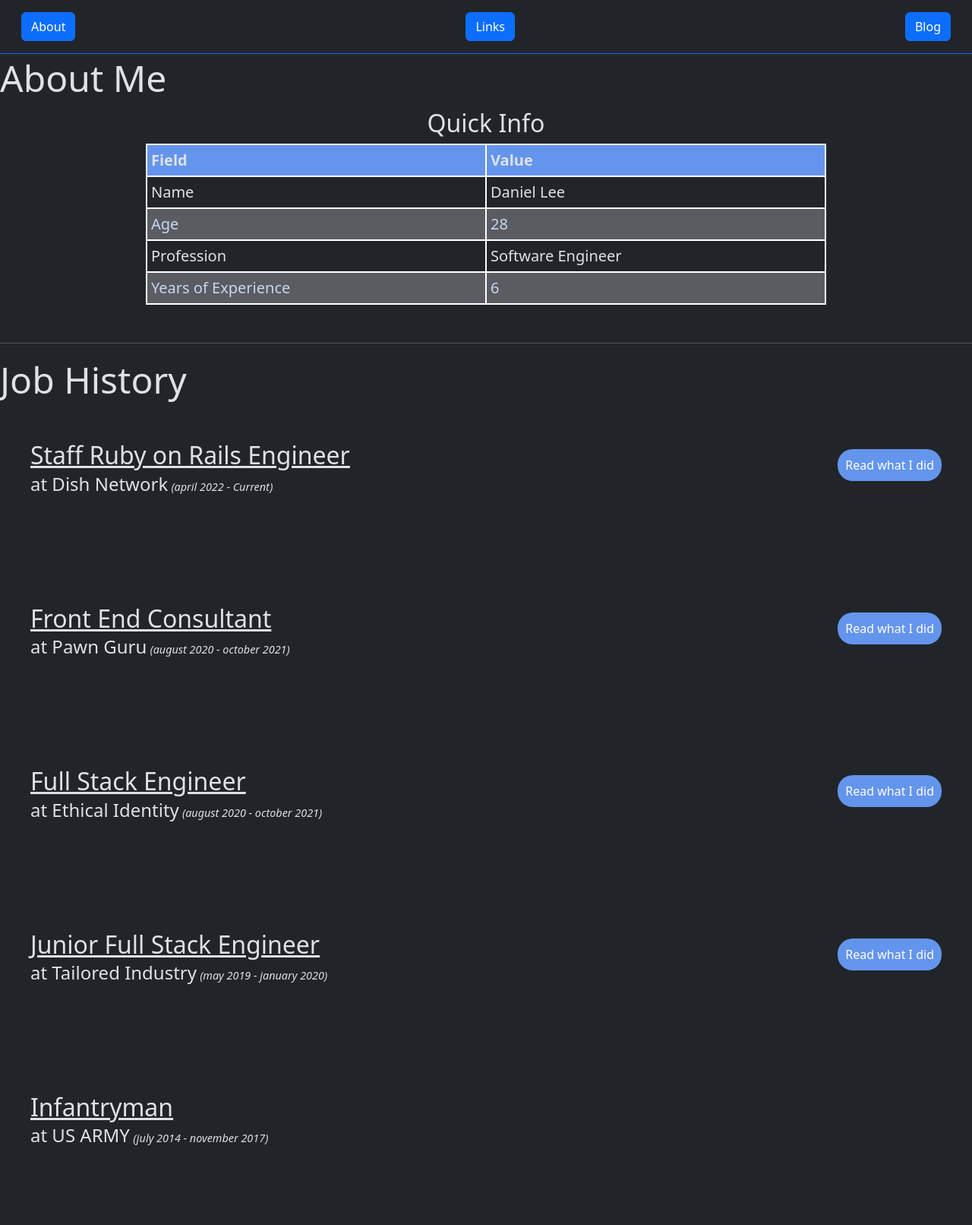
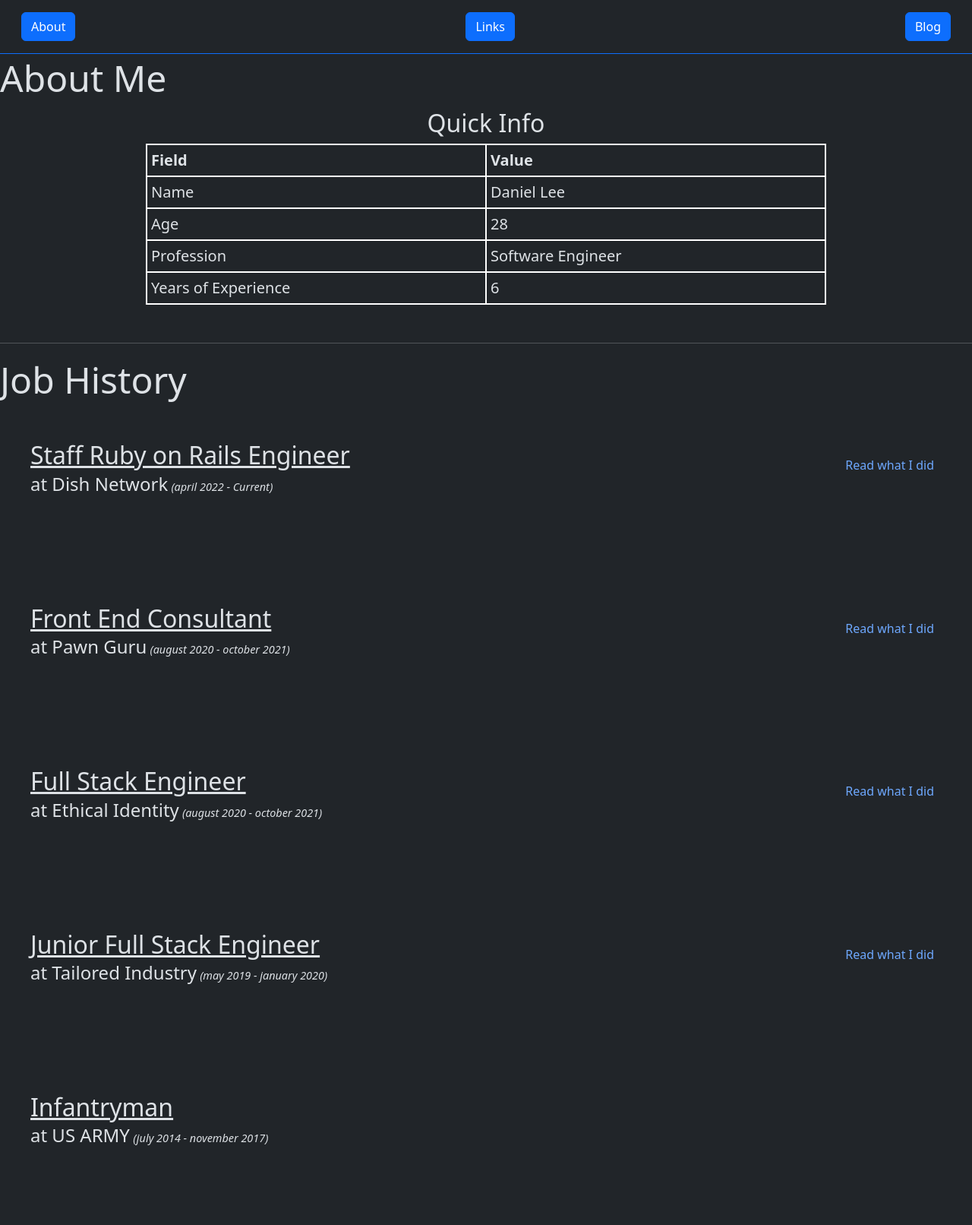
Before and after one commit to danielleedottech/danlee-org, a Jekyll site: the page built from index.html, in a window 1280 px wide. Shown: the whole page at 76% size. Built offline with Jekyll 4.4.1, drawn with Linux system fonts in a browser that asks for light colours; nearby versions of some CDN libraries; library files that are not in the unit come from our copies.

Commit message:
removing hopefully all custom colors

```diff
--- a/_sass/pages/index.scss
+++ b/_sass/pages/index.scss
@@ -13,7 +13,6 @@
         border: 1px solid white;
 
         .thead, th {
-            background-color: cornflowerblue;
         }
 
         thead, tbody {
@@ -33,14 +32,6 @@
                 padding-left: 5px;
                 width: 50%;
             }
-
-            td:nth-child(2), th:nth-child(2) {
-            }
-        }
-
-        tr:nth-child(even) {
-            background-color: #5b5b62;
-            color: #c5d8f1;
         }
     }
 }
@@ -60,10 +51,8 @@
 
 .job-link {
     text-decoration: none;
-    color:white;
     text-align: center;
     width: 70px;
     padding: 10px;
-    background-color: cornflowerblue;
     border-radius: 20px;
 }
--- a/_sass/pages/jobs/dish_network.scss
+++ b/_sass/pages/jobs/dish_network.scss
@@ -16,7 +16,6 @@
 
   .section-sub-title {
     margin: 10px;
-    color: #6196cc;
   }
 
   article {
@@ -28,23 +27,18 @@
 
   .achievement-summary {
     font-size: 1rem;
-    color: #859caa;
     cursor: pointer;
     margin: 10px;
   }
 
   .achievement-explanation {
-    color: #b0cae3;
-
     font-size: 1rem;
     margin: 15px;
     padding: 10px;
-    border: 1px solid #c9d8e3;
     border-radius: 10px;
   }
 
   li {
-    color: #6196cc;
     list-style: square;
 
   }
```
